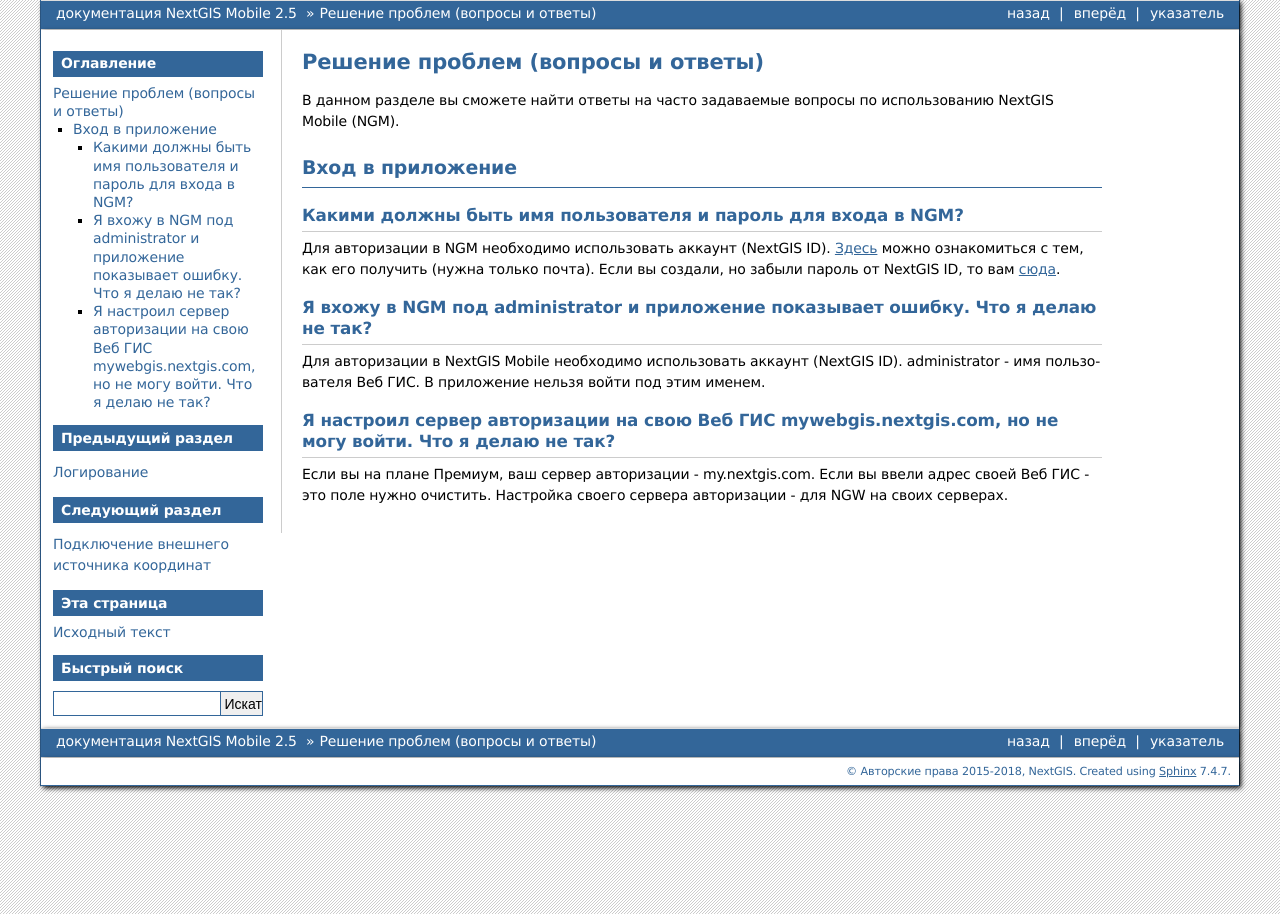
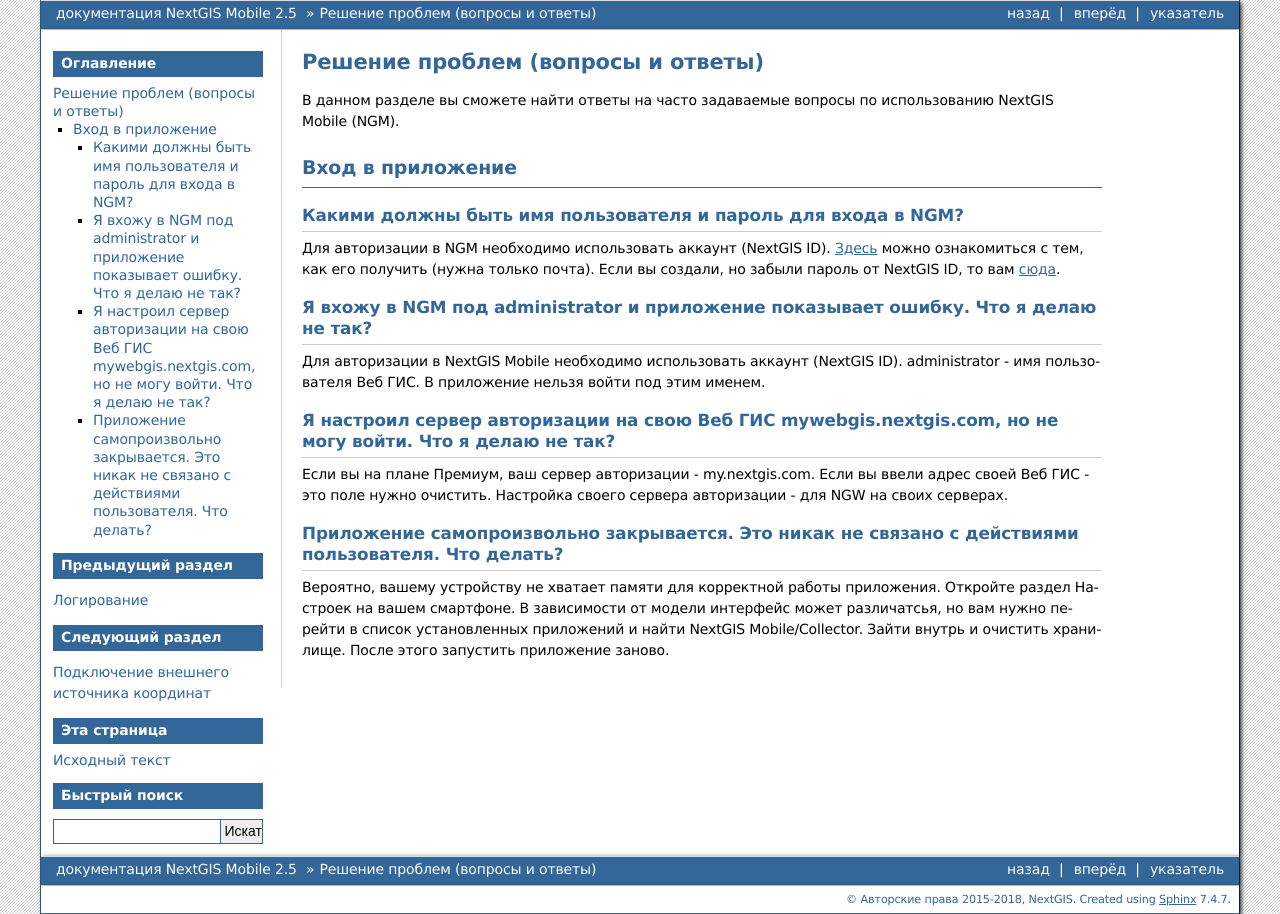
Before and after one commit to nextgis/docs_ngmobile, a Sphinx documentation site: the page built from source/faq_ngmobile.rst, in a window 1280 px wide. Built offline with Sphinx 7.4.7, drawn with Linux system fonts in a browser that asks for light colours; formulas are drawn with MathJax 3.

Commit message:
Update faq_ngmobile.rst

```diff
--- a/source/faq_ngmobile.rst
+++ b/source/faq_ngmobile.rst
@@ -22,3 +22,9 @@
 ~~~~~~~~~~~~~~~~~~~~~~~~~~~~~~~~~~~~~~~~~~~~~~~~~~~~~~~~~~~~~~~~~~~~~~~~~~~~~~~~~~~~~~~~~~~~~~~~~~~~~~~~~
 Если вы на плане Премиум, ваш сервер авторизации - my.nextgis.com. Если вы ввели адрес своей Веб ГИС - это поле нужно очистить.
 Настройка своего сервера авторизации - для NGW на своих серверах.
+
+Приложение самопроизвольно закрывается. Это никак не связано с действиями пользователя. Что делать?
+~~~~~~~~~~~~~~~~~~~~~~~~~~~~~~~~~~~~~~~~~~~~~~~~~~~~~~~~~~~~~~~~~~~~~~~~~~~~~~~~~~~~~~~~~~~~~~~~~~~~~~~~~
+Вероятно, вашему устройству не хватает памяти для корректной работы приложения.
+Откройте раздел Настроек на вашем смартфоне. В зависимости от модели интерфейс может различатсья, но вам нужно перейти в список установленных приложений и найти NextGIS Mobile/Collector.
+Зайти внутрь и очистить хранилище. После этого запустить приложение заново.
```
